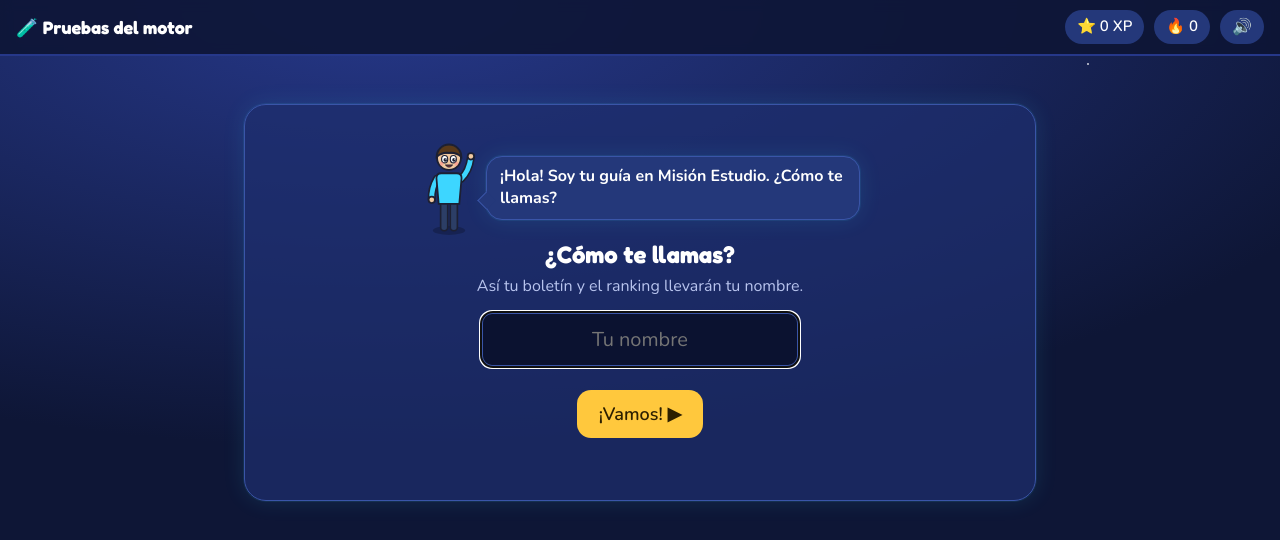
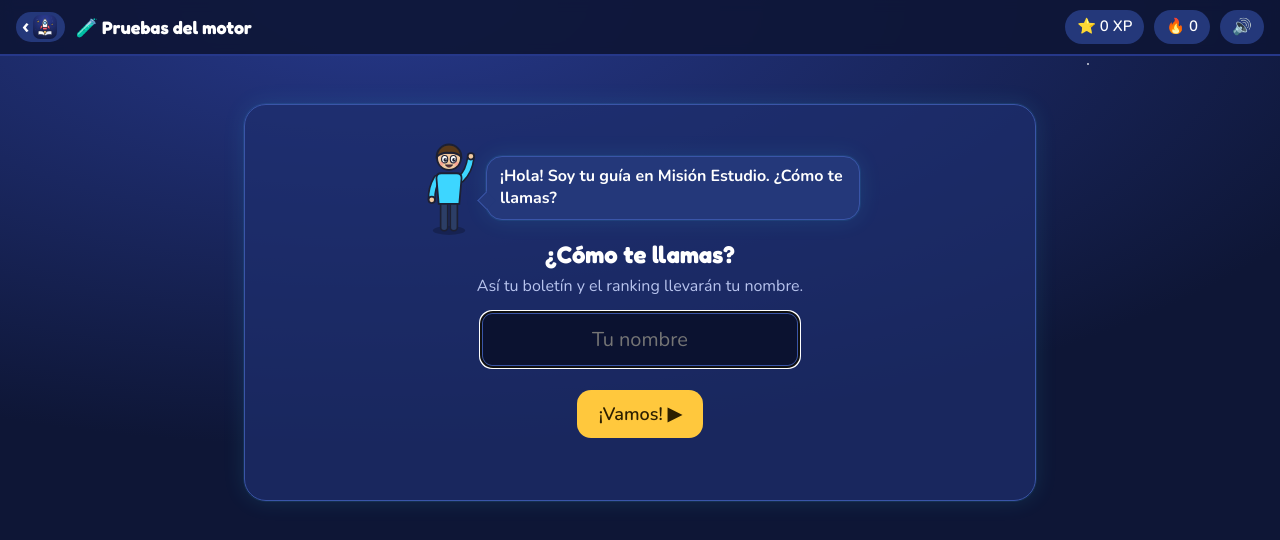
Before and after one commit to AlvGolf/mision-estudio, a website: page pruebas-motor/index.html in a window 1280 px wide. Drawn offline with nearby package versions, Linux system fonts and the light colour scheme.

Commit message:
Motor beta: botón del cohete para volver al menú de todos los juegos
Co-Authored-By: Claude Opus 5.5 <noreply@anthropic.com>
Claude-Session: https://claude.ai/code/session_014KjCzHLJKKosXphZTrNuw3

```diff
--- a/motor-beta/motor.css
+++ b/motor-beta/motor.css
@@ -492,6 +492,9 @@ html.c2 .cf .guia.salta .cuerpo{animation-iteration-count:4}
 @media (prefers-reduced-motion:reduce){.ent,#blab.tarde,.rst .rdot,.rst::after,.opts .opt.ok,.opts .opt.ok::after,.bar>div,#xp,#streak,.escw *,.cf *{animation:none!important;transition:none!important}}
 
 /* ===== Repaso pantalla a pantalla (20-nov): examen, fin de la ruta, ranking y botón de sonido ===== */
+header .amenu{display:inline-flex;align-items:center;gap:4px;padding:3px 8px 3px 6px;margin-right:10px;color:inherit;text-decoration:none;font-weight:700;font-size:20px;line-height:1;flex:none}
+header .amenu img{border-radius:7px;display:block}
+header .amenu+h1{margin-right:auto}
 .pill.sonido{border:0;cursor:pointer;font:inherit;color:inherit}
 #clk.prisa{background:var(--no);color:#fff;animation:prisa 1s ease infinite}
 @keyframes prisa{50%{scale:1.08}}
--- a/motor-beta/motor.js
+++ b/motor-beta/motor.js
@@ -902,6 +902,11 @@ function botonSonido(){const h=document.querySelector('header .hud');if(!h||docu
   const pon=()=>{b.textContent=SONIDO?'🔊':'🔇';b.setAttribute('aria-label',SONIDO?'Quitar el sonido':'Poner el sonido');b.setAttribute('aria-pressed',String(!SONIDO))};
   b.onclick=()=>{SONIDO=!SONIDO;try{localStorage.setItem('mision_sonido',SONIDO?'1':'0')}catch(e){}pon();son('tap')};pon();h.appendChild(b)}
 botonSonido();
+/* Volver al menú de la suite (21-nov): en la app instalada no hay barra del navegador, así que sin esto el niño no sale del juego. */
+function botonMenu(){const h=document.querySelector('header');if(!h||document.getElementById('amenu'))return;
+  const b=document.createElement('a');b.id='amenu';b.className='pill amenu';b.href='../';b.setAttribute('aria-label','Volver al menú de juegos');b.title='Todos los juegos';
+  b.innerHTML='<span aria-hidden="true">‹</span><img src="../iconos/icono.svg" alt="" width="24" height="24">';b.onclick=()=>son('tap');h.insertBefore(b,h.firstChild)}
+botonMenu();
 function sfxOk(){son('ok');return;try{const A=window._ac||(window._ac=new (window.AudioContext||window.webkitAudioContext)());const o=A.createOscillator(),g=A.createGain();o.connect(g);g.connect(A.destination);const n=A.currentTime;o.frequency.setValueAtTime(660,n);o.frequency.exponentialRampToValueAtTime(990,n+.12);g.gain.setValueAtTime(.08,n);g.gain.exponentialRampToValueAtTime(.001,n+.2);o.start(n);o.stop(n+.21)}catch(e){}}
 function sfxTap(){son('tap');return;try{const A=window._ac||(window._ac=new (window.AudioContext||window.webkitAudioContext)());const o=A.createOscillator(),g=A.createGain();o.connect(g);g.connect(A.destination);const n=A.currentTime;o.frequency.setValueAtTime(520,n);g.gain.setValueAtTime(.05,n);g.gain.exponentialRampToValueAtTime(.001,n+.08);o.start(n);o.stop(n+.09)}catch(e){}}
 
--- a/pruebas-motor/index.html
+++ b/pruebas-motor/index.html
@@ -6,7 +6,7 @@
 <title>Pruebas del motor</title>
 <meta name="robots" content="noindex">
 <link href="https://fonts.googleapis.com/css2?family=Fredoka:wght@400;500;600;700&display=swap" rel="stylesheet">
-<link rel="stylesheet" href="../motor-beta/motor.css?v=11">
+<link rel="stylesheet" href="../motor-beta/motor.css?v=12">
 </head>
 <body>
 <header>
@@ -119,6 +119,6 @@ const JUEGO={
   test(){return MC.map(q=>({...q}))},deletreo(){return [{q:'Past of buy',h:'comprar',a:'bought'},{q:'Past of eat',h:'comer',a:'ate'}]}},
 };
 </script>
-<script src="../motor-beta/motor.js?v=11"></script>
+<script src="../motor-beta/motor.js?v=12"></script>
 </body>
 </html>
```
